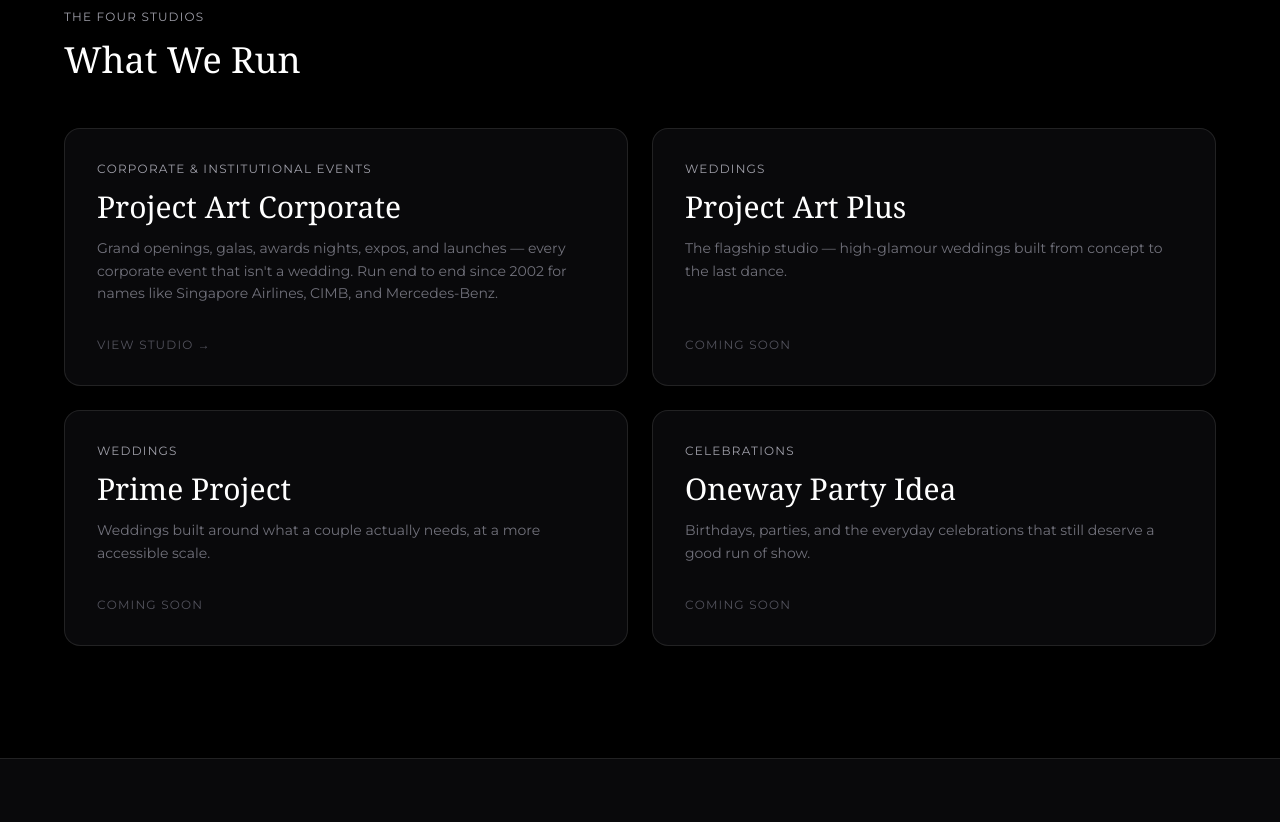
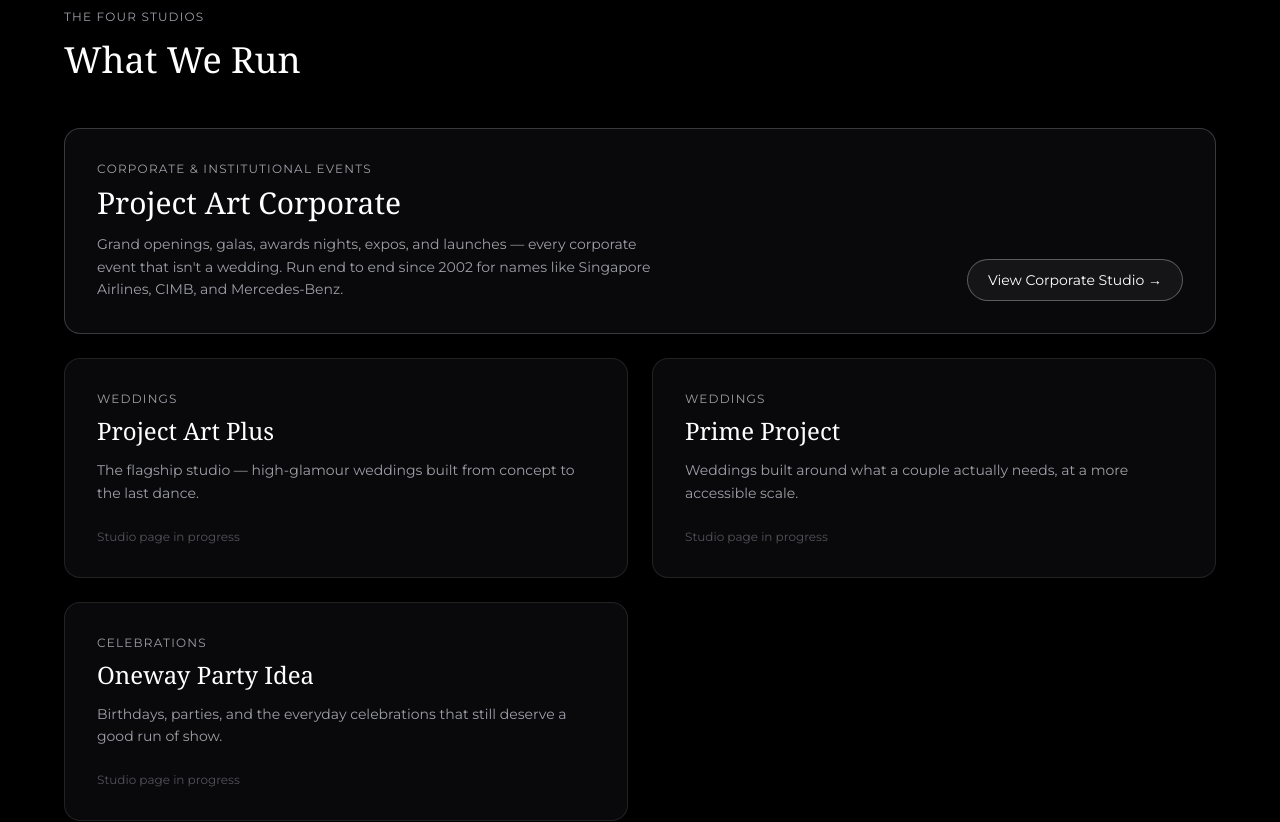
Before and after one commit to WilliamKesuma/PAG-Website, a Next.js app: page / in a window 1280 px wide. Shown: the part 1660-2482 px from the top of the page. Built offline with nearby package versions, Linux system fonts and the light colour scheme; a web font is replaced by a local one.

Commit message:
Debug: Missing Features

```diff
--- a/src/app/page.tsx
+++ b/src/app/page.tsx
@@ -386,16 +386,9 @@ export default function Home() {
             <div className="mt-8 flex flex-wrap gap-4">
               <Link
                 href="/corporate#contact"
-                className="group relative overflow-hidden rounded-full border border-white/30 px-6 py-3 text-sm text-white transition-colors duration-300 hover:border-white"
+                className="rounded-full border border-white/30 px-6 py-3 text-sm text-white transition-colors hover:border-white hover:bg-white/10"
               >
-                {/* Wipe fill — grows left → right on hover */}
-                <span
-                  aria-hidden
-                  className="pointer-events-none absolute inset-0 origin-left scale-x-0 bg-white transition-transform duration-500 ease-out group-hover:scale-x-100"
-                />
-                <span className="relative z-10 transition-colors duration-300 group-hover:text-black">
-                  Inquire for Your Event
-                </span>
+                Inquire for Your Event
               </Link>
             </div>
           </div>
@@ -406,8 +399,8 @@ export default function Home() {
               <dd className="font-display text-3xl text-white">2002</dd>
             </div>
             <div>
-              <dt className="text-xs tracking-widest text-zinc-500 uppercase">Events</dt>
-              <dd className="font-display text-3xl text-white">100+/year</dd>
+              <dt className="text-xs tracking-widest text-zinc-500 uppercase">Event per year</dt>
+              <dd className="font-display text-3xl text-white">120+</dd>
             </div>
             <div>
               <dt className="text-xs tracking-widest text-zinc-500 uppercase">
@@ -439,38 +432,46 @@ export default function Home() {
           </div>
 
           <div className="mt-12 grid gap-6 sm:grid-cols-2">
-            {businesses.map((b) => {
-              const isLinked = !!b.href;
-              const cardClass =
-                "group relative flex flex-col justify-between rounded-2xl border border-white/10 bg-zinc-950 p-8 text-white transition-all duration-300 hover:border-white/40 hover:bg-zinc-900";
-              const inner = (
-                <>
+            {businesses.map((b) =>
+              b.featured ? (
+                <Link
+                  key={b.name}
+                  href={b.href!}
+                  className="group flex flex-col justify-between rounded-2xl border border-white/20 bg-zinc-950 p-8 text-white transition-all hover:border-white hover:bg-zinc-900 sm:col-span-2 sm:flex-row sm:items-end"
+                >
+                  <div className="max-w-xl">
+                    <p className="text-xs tracking-widest text-zinc-400 uppercase">
+                      {b.tag}
+                    </p>
+                    <h3 className="mt-2 font-display text-2xl text-white group-hover:text-zinc-200 sm:text-3xl">
+                      {b.name}
+                    </h3>
+                    <p className="mt-3 text-sm leading-relaxed text-zinc-400">
+                      {b.description}
+                    </p>
+                  </div>
+                  <span className="mt-6 inline-flex shrink-0 items-center gap-2 rounded-full border border-white/30 bg-white/5 px-5 py-2.5 text-sm text-white transition-colors group-hover:bg-white group-hover:text-black sm:mt-0">
+                    View Corporate Studio →
+                  </span>
+                </Link>
+              ) : (
+                <div
+                  key={b.name}
+                  className="flex flex-col justify-between rounded-2xl border border-white/10 bg-zinc-950 p-8 text-white"
+                >
                   <div>
                     <p className="text-xs tracking-widest text-zinc-400 uppercase">
                       {b.tag}
                     </p>
-                    <h3 className="mt-3 font-display text-2xl text-white sm:text-3xl">
-                      {b.name}
-                    </h3>
-                    <p className="mt-3 text-sm leading-relaxed text-zinc-500">
+                    <h3 className="mt-2 font-display text-2xl text-white">{b.name}</h3>
+                    <p className="mt-3 text-sm leading-relaxed text-zinc-400">
                       {b.description}
                     </p>
                   </div>
-                  <span className="mt-8 inline-flex items-center gap-2 text-xs tracking-widest text-zinc-600 uppercase transition-colors duration-300 group-hover:text-white">
-                    {isLinked ? "View Studio →" : "Coming soon"}
-                  </span>
-                </>
-              );
-              return isLinked ? (
-                <Link key={b.name} href={b.href!} className={cardClass}>
-                  {inner}
-                </Link>
-              ) : (
-                <div key={b.name} className={cardClass}>
-                  {inner}
+                  <p className="mt-6 text-xs text-zinc-600">Studio page in progress</p>
                 </div>
-              );
-            })}
+              )
+            )}
           </div>
         </div>
       </section>
```
